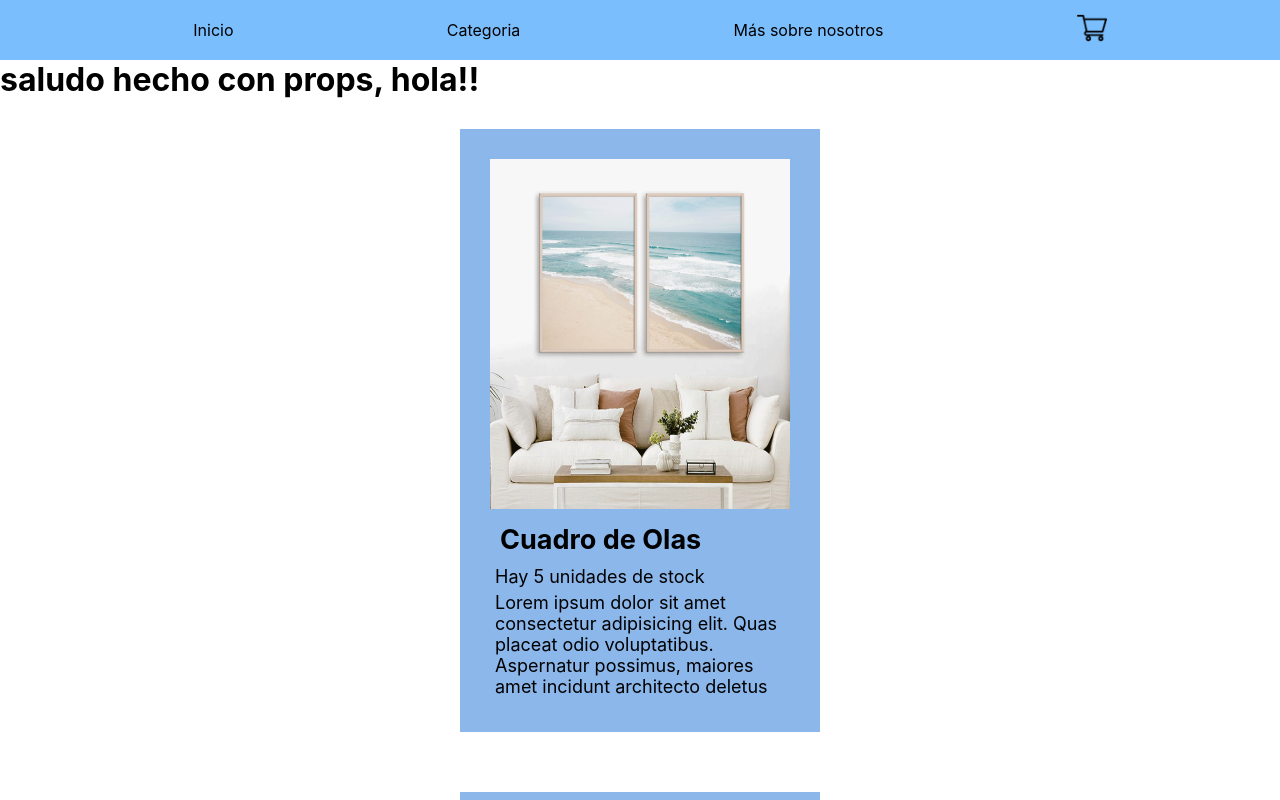
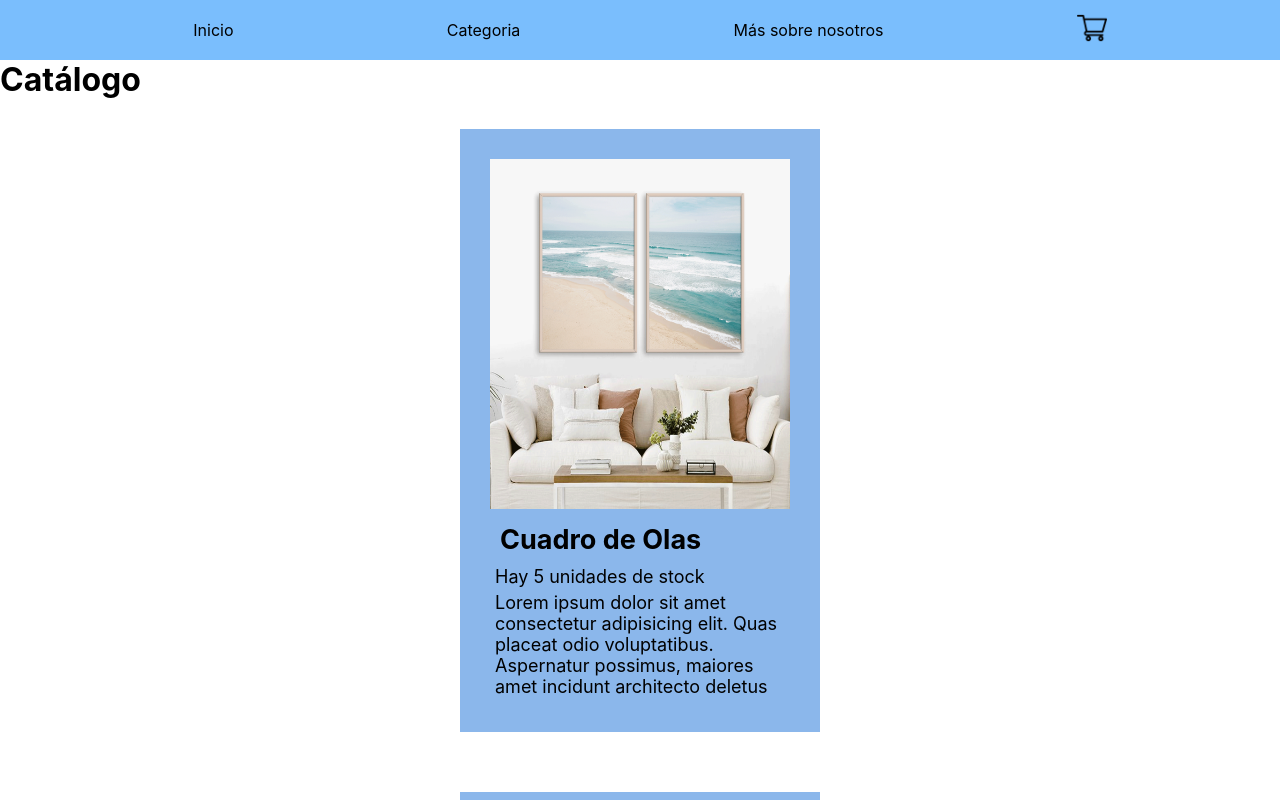
Before and after one commit to ferreirabelen/My-ecommerce, a React (Create React App) app: page / in a window 1280 px wide. Shown: the top 800 px of the page. Built offline with nearby package versions, Linux system fonts and the light colour scheme.

Commit message:
arreglé bug

```diff
--- a/src/App.js
+++ b/src/App.js
@@ -9,7 +9,7 @@ function App() {
   return (
     <div className="App">
       <NavBar/>
-      <ItemListContainer saludo="saludo hecho con props, hola!!"/>
+      <ItemListContainer saludo="Catálogo"/>
 
       </div>
   );
```
